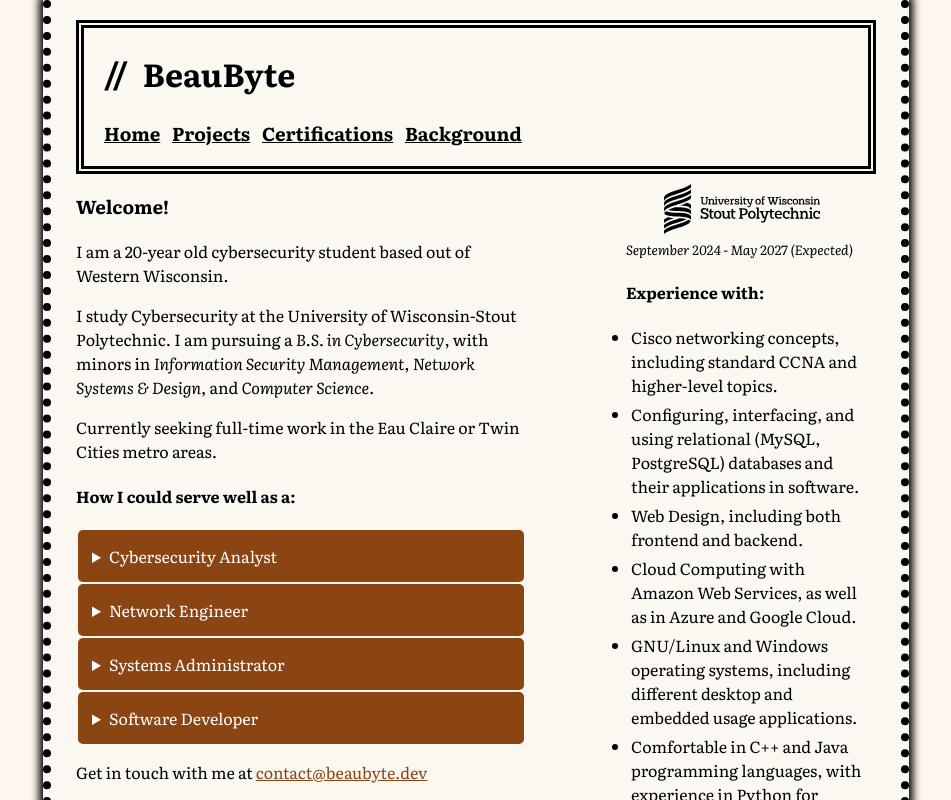
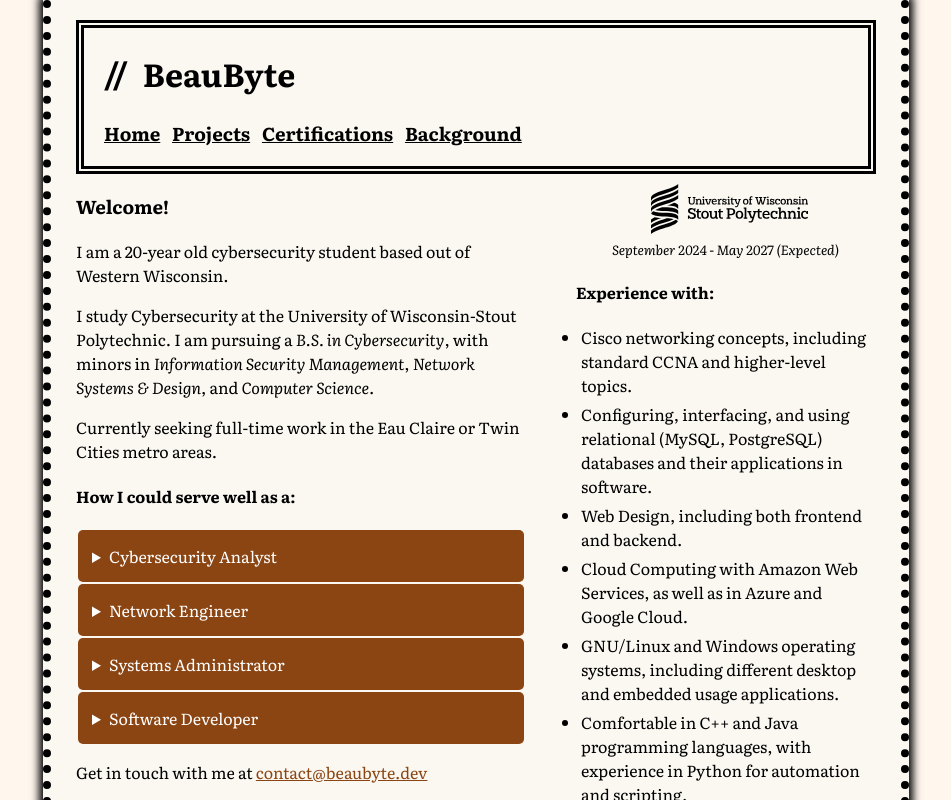
Before and after one commit to beaubyte/beaubyte-dev, a SvelteKit app: page / in a window 1280 px wide. Shown: the top 800 px of the page, without its empty margins (164-1115 px from the left). Built offline with nearby package versions, Linux system fonts and the light colour scheme.

Commit message:
adjusted sizing for right column on homepage

```diff
--- a/src/routes/+page.svelte
+++ b/src/routes/+page.svelte
@@ -30,8 +30,6 @@
 	code {
 			background: black;
 	}
-
-
 </style>
 
 <div id="homebox">
@@ -92,9 +90,9 @@
 			</p>
 			</div>
 	</div>
-	<div style="max-width: 250px;">
-		<img src={asset("images/uwstout.svg")} height="50px;" alt="Logo for UW-Stout" class="darken" style="padding-top: 10px; padding-left: 15%">
-		<p style="font-size: 10pt; margin: 0"><i>September 2024 - May 2027 (Expected)</i></p>
+	<div style="max-width: 300px;">
+		<img src={asset("images/uwstout.svg")} height="50px;" alt="Logo for UW-Stout" class="darken" style="padding-top: 10px; padding-left: 25%">
+		<p style="font-size: 10pt; margin: 0; padding-left: 12%"><i>September 2024 - May 2027 (Expected)</i></p>
 		<h4>
 			Experience with:
 		</h4>
```
